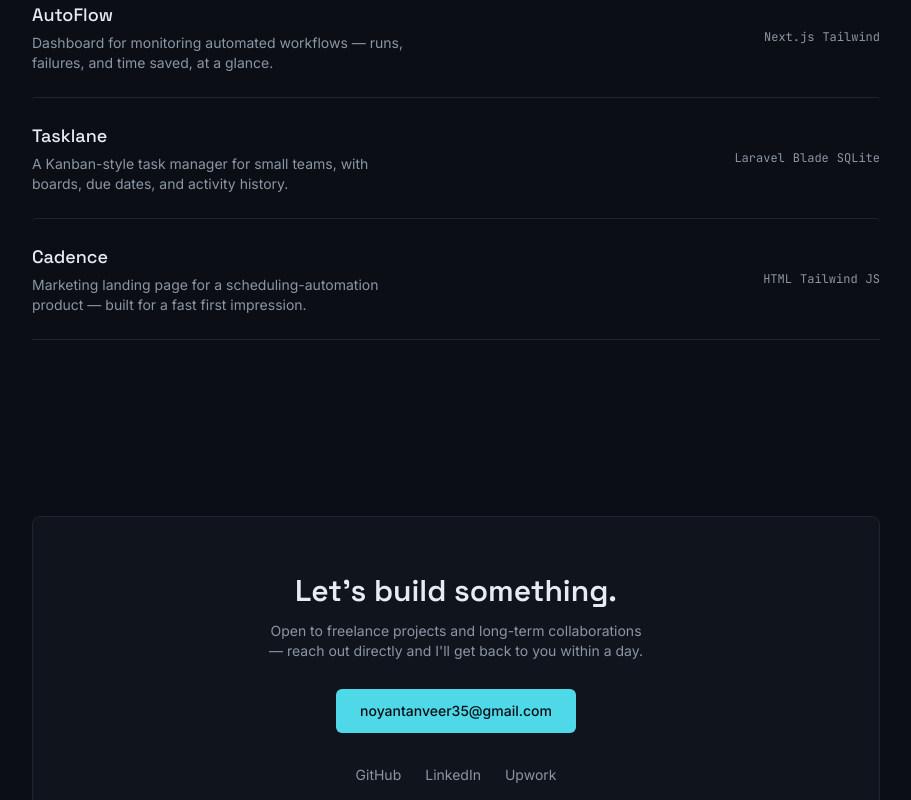
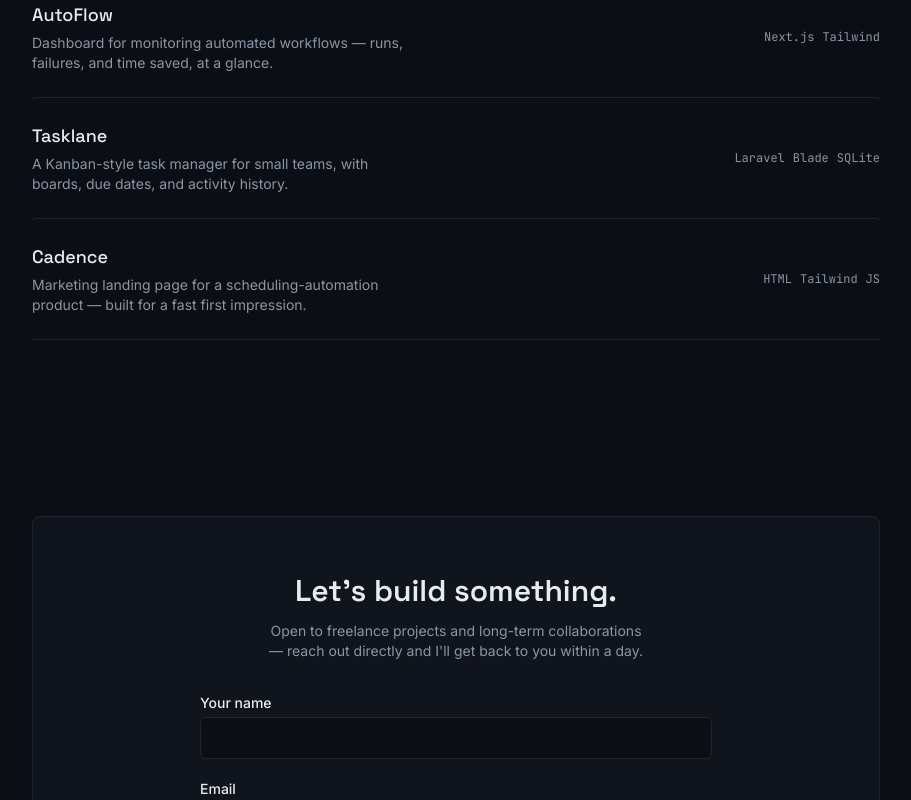
Before and after one commit to FindNoyan/noyan-portfolio, a React (Vite) app: page / in a window 1280 px wide. Shown: the part 2000-2800 px from the top of the page, without its empty margins (184-1095 px from the left). Built offline with nearby package versions, Linux system fonts and the light colour scheme.

Commit message:
Replace bare mailto link with a validated contact form

```diff
--- a/src/components/Contact.jsx
+++ b/src/components/Contact.jsx
@@ -1,6 +1,50 @@
+import { useState } from "react";
 import { contact, site, socials } from "../data/content";
+import { validateContactForm } from "../lib/validateContact";
+
+const labelClass = "block text-left text-sm font-medium text-ink";
+const inputClass =
+  "mt-1 w-full rounded-md border border-line bg-base px-3 py-2.5 text-sm text-ink placeholder:text-muted focus-ring";
+const errorInputClass = " border-red-400";
+const errorTextClass = "mt-1 text-left text-sm text-red-400";
+
+const initialValues = {
+  name: "",
+  email: "",
+  projectType: contact.projectTypes[0],
+  message: "",
+};
 
 export default function Contact() {
+  const [values, setValues] = useState(initialValues);
+  const [errors, setErrors] = useState({});
+  const [sent, setSent] = useState(false);
+
+  function update(field, value) {
+    setValues((prev) => ({ ...prev, [field]: value }));
+    setErrors((prev) => {
+      if (!prev[field]) return prev;
+      const next = { ...prev };
+      delete next[field];
+      return next;
+    });
+    setSent(false);
+  }
+
+  function handleSubmit(event) {
+    event.preventDefault();
+    const problems = validateContactForm(values, contact.form.errors);
+    setErrors(problems);
+    if (Object.keys(problems).length > 0) return;
+    const subject = `Project enquiry — ${values.projectType}`;
+    const body =
+      `Hi Noyan,\n\n${values.message.trim()}\n\n— ${values.name.trim()} (${values.email.trim()})`;
+    window.location.href = `mailto:${site.email}?subject=${encodeURIComponent(
+      subject
+    )}&body=${encodeURIComponent(body)}`;
+    setSent(true);
+  }
+
   return (
     <section id="contact" className="mx-auto max-w-4xl px-6 py-24">
       <div className="rounded-lg border border-line bg-surface px-8 py-14 text-center">
@@ -10,13 +54,117 @@ export default function Contact() {
         <p className="mx-auto mt-3 max-w-sm text-sm text-muted">
           {contact.sub}
         </p>
-        <a
-          href={`mailto:${site.email}`}
-          className="mt-7 inline-block rounded-md bg-cyan px-6 py-3 text-sm font-medium text-base transition-opacity hover:opacity-90 focus-ring"
+        <form
+          onSubmit={handleSubmit}
+          noValidate
+          className="mx-auto mt-8 max-w-lg space-y-5 text-left"
         >
-          {site.email}
-        </a>
-        <div className="mt-8 flex justify-center gap-6">
+          <div>
+            <label htmlFor="contact-name" className={labelClass}>
+              {contact.form.nameLabel}
+            </label>
+            <input
+              id="contact-name"
+              type="text"
+              autoComplete="name"
+              value={values.name}
+              onChange={(event) => update("name", event.target.value)}
+              aria-invalid={errors.name ? true : undefined}
+              aria-describedby={errors.name ? "contact-name-error" : undefined}
+              className={inputClass + (errors.name ? errorInputClass : "")}
+            />
+            {errors.name && (
+              <p id="contact-name-error" role="alert" className={errorTextClass}>
+                {errors.name}
+              </p>
+            )}
+          </div>
+          <div>
+            <label htmlFor="contact-email" className={labelClass}>
+              {contact.form.emailLabel}
+            </label>
+            <input
+              id="contact-email"
+              type="email"
+              autoComplete="email"
+              value={values.email}
+              onChange={(event) => update("email", event.target.value)}
+              aria-invalid={errors.email ? true : undefined}
+              aria-describedby={errors.email ? "contact-email-error" : undefined}
+              className={inputClass + (errors.email ? errorInputClass : "")}
+            />
+            {errors.email && (
+              <p id="contact-email-error" role="alert" className={errorTextClass}>
+                {errors.email}
+              </p>
+            )}
+          </div>
+          <div>
+            <label htmlFor="contact-project-type" className={labelClass}>
+              {contact.form.projectTypeLabel}
+            </label>
+            <select
+              id="contact-project-type"
+              value={values.projectType}
+              onChange={(event) => update("projectType", event.target.value)}
+              className={inputClass}
+            >
+              {contact.projectTypes.map((type) => (
+                <option key={type} value={type}>
+                  {type}
+                </option>
+              ))}
+            </select>
+          </div>
+          <div>
+            <label htmlFor="contact-message" className={labelClass}>
+              {contact.form.messageLabel}
+            </label>
+            <textarea
+              id="contact-message"
+              rows={5}
+              placeholder={contact.form.messagePlaceholder}
+              value={values.message}
+              onChange={(event) => update("message", event.target.value)}
+              aria-invalid={errors.message ? true : undefined}
+              aria-describedby={
+                errors.message ? "contact-message-error" : undefined
+              }
+              className={inputClass + (errors.message ? errorInputClass : "")}
+            />
+            {errors.message && (
+              <p
+                id="contact-message-error"
+                role="alert"
+                className={errorTextClass}
+              >
+                {errors.message}
+              </p>
+            )}
+          </div>
+          <button
+            type="submit"
+            className="w-full rounded-md bg-cyan px-6 py-3 text-sm font-medium text-base transition-opacity hover:opacity-90 focus-ring"
+          >
+            {contact.form.submitLabel}
+          </button>
+          <p className="text-center text-xs text-muted">{contact.form.note}</p>
+          {sent && (
+            <p role="status" className="text-center text-sm text-cyan">
+              {contact.form.success}
+            </p>
+          )}
+        </form>
+        <p className="mt-8 text-sm text-muted">
+          Prefer email directly?{" "}
+          <a
+            href={`mailto:${site.email}`}
+            className="text-cyan hover:opacity-90 focus-ring rounded"
+          >
+            {site.email}
+          </a>
+        </p>
+        <div className="mt-6 flex justify-center gap-6">
           {socials.map((social) => (
             <a
               key={social.label}
```
